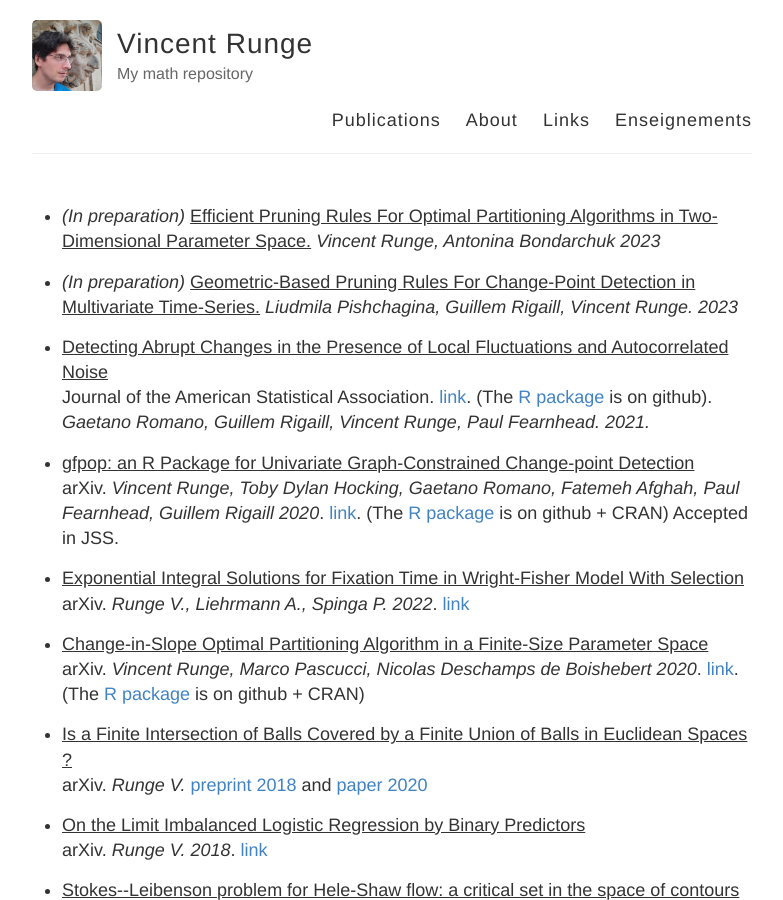
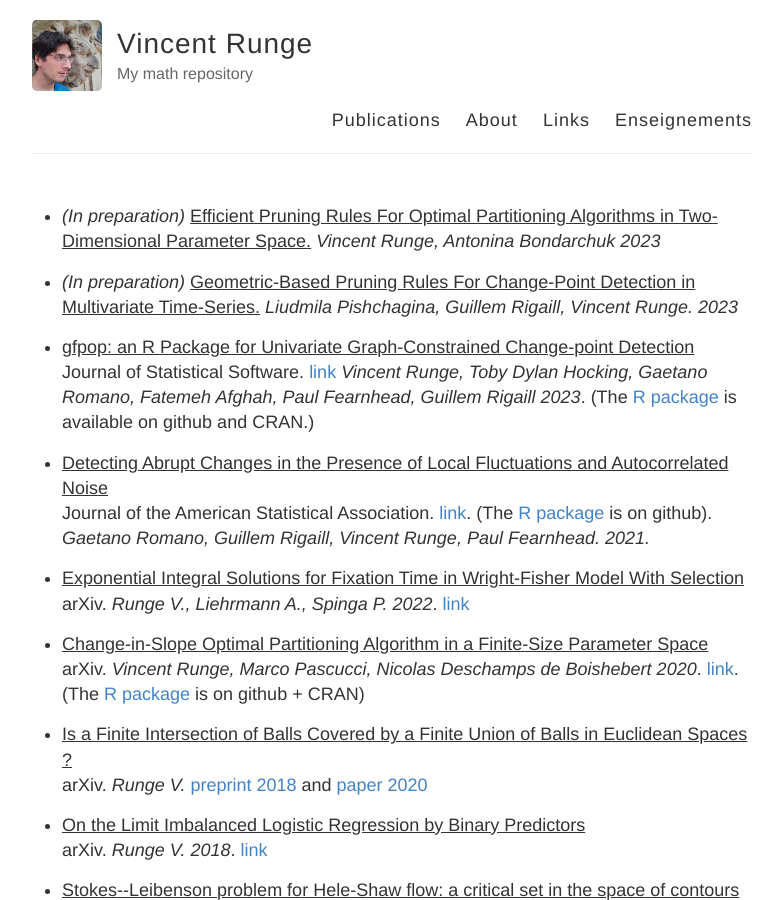
Before and after one commit to vincentrunge/vincentrunge.github.io, a Jekyll site: the page built from Publications.md, in a window 1280 px wide and 900 px high. Shown: the whole window, without its empty margins (248-1031 px from the left). Built offline with Jekyll 4.4.1, drawn with Linux system fonts in a browser that asks for light colours.

Commit message:
Update Publications.md

```diff
--- a/Publications.md
+++ b/Publications.md
@@ -8,13 +8,15 @@ permalink: /Publications/
 
 * *(In preparation)* <u>Geometric-Based Pruning Rules For Change-Point Detection in Multivariate Time-Series.</u> *Liudmila Pishchagina, Guillem Rigaill, Vincent Runge. 2023*
 
+* <u>gfpop: an R Package for Univariate Graph-Constrained Change-point Detection</u>
+Journal of Statistical Software.
+[link](https://www.jstatsoft.org/article/view/v106i06)
+*Vincent Runge, Toby Dylan Hocking, Gaetano Romano, Fatemeh Afghah, Paul Fearnhead, Guillem Rigaill 2023*. (The [R package](https://github.com/vrunge/gfpop) is available on github and CRAN.)
+
 * <u>Detecting Abrupt Changes in the Presence of Local Fluctuations and Autocorrelated Noise</u>
  Journal of the American Statistical Association.
  [link](https://www.tandfonline.com/doi/full/10.1080/01621459.2021.1909598). (The [R package](https://github.com/gtromano/DeCAFS) is on github).
  *Gaetano Romano, Guillem Rigaill, Vincent Runge, Paul Fearnhead. 2021.*
-
-* <u>gfpop: an R Package for Univariate Graph-Constrained Change-point Detection</u>
-arXiv. *Vincent Runge, Toby Dylan Hocking, Gaetano Romano, Fatemeh Afghah, Paul Fearnhead, Guillem Rigaill 2020*. [link](https://arxiv.org/abs/2002.03646). (The [R package](https://github.com/vrunge/gfpop) is on github + CRAN) Accepted in JSS.
 
 * <u>Exponential Integral Solutions for Fixation Time in Wright-Fisher Model With Selection</u>
 arXiv. *Runge V., Liehrmann A., Spinga P. 2022*. [link](https://arxiv.org/abs/2205.06480)
```
